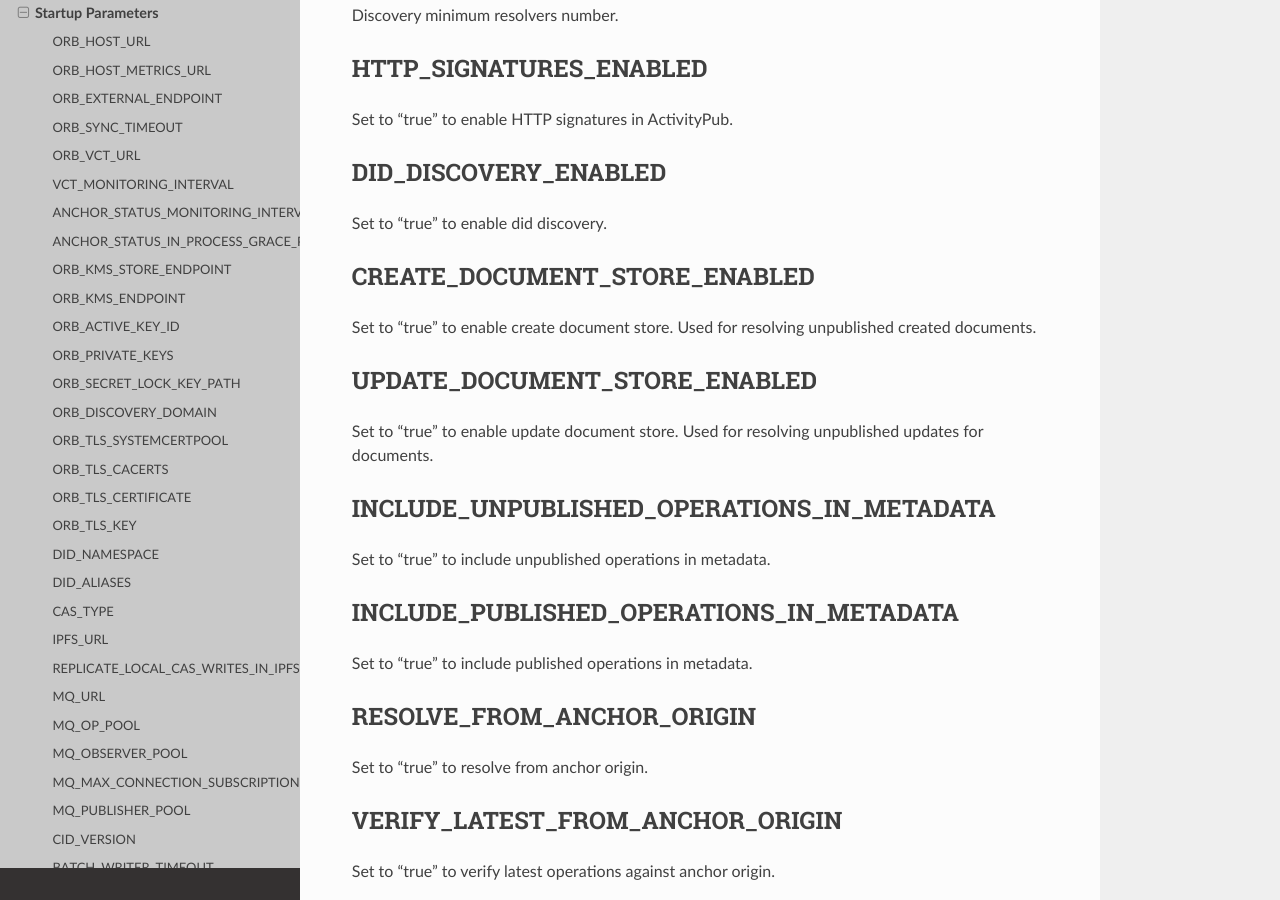
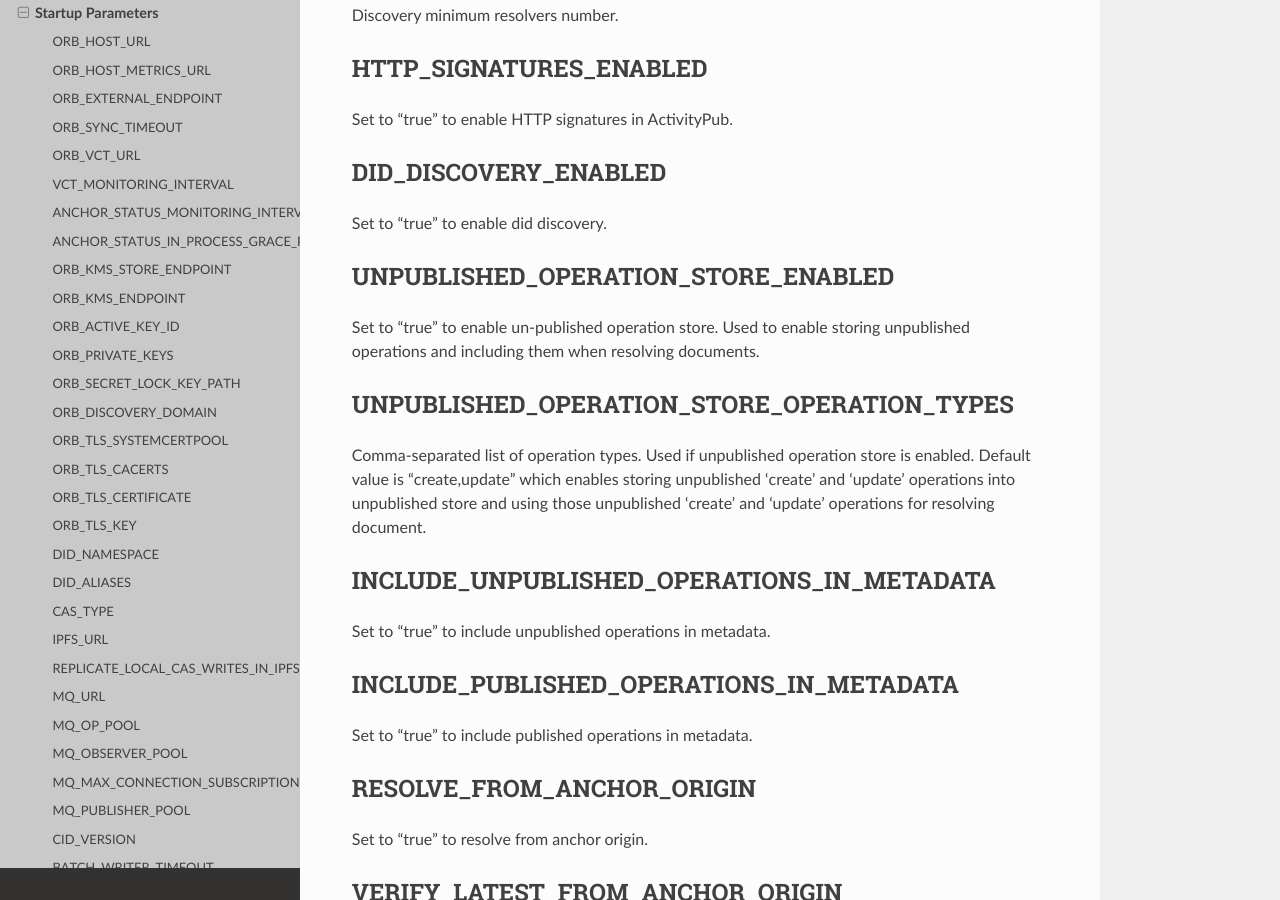
Before and after one commit to trustbloc/docs, a Sphinx documentation site: the page built from docs/source/orb/parameters.md, in a window 1280 px wide and 900 px high, scrolled down 5452 px. Built offline with Sphinx 7.4.7 and the Read the Docs theme 2.0.0, drawn with Linux system fonts in a browser that asks for light colours.

Commit message:
chore: Update unpublished store parameters
Update unpublished store parameters

Signed-off-by: Sandra Vrtikapa <sandra.vrtikapa@securekey.com>

```diff
--- a/docs/source/orb/parameters.md
+++ b/docs/source/orb/parameters.md
@@ -197,13 +197,15 @@ Set to "true" to enable HTTP signatures in ActivityPub.
 
 Set to "true" to enable did discovery.
 
-## CREATE_DOCUMENT_STORE_ENABLED
+## UNPUBLISHED_OPERATION_STORE_ENABLED
 
-Set to "true" to enable create document store. Used for resolving unpublished created documents.
+Set to "true" to enable un-published operation store. Used to enable storing unpublished operations and including them when resolving documents.
 
-## UPDATE_DOCUMENT_STORE_ENABLED
+## UNPUBLISHED_OPERATION_STORE_OPERATION_TYPES
 
-Set to "true" to enable update document store. Used for resolving unpublished updates for documents.
+Comma-separated list of operation types. Used if unpublished operation store is enabled.
+Default value is "create,update" which enables storing unpublished 'create' and 'update' operations into
+unpublished store and using those unpublished 'create' and 'update' operations for resolving document.
 
 ## INCLUDE_UNPUBLISHED_OPERATIONS_IN_METADATA
 
```
